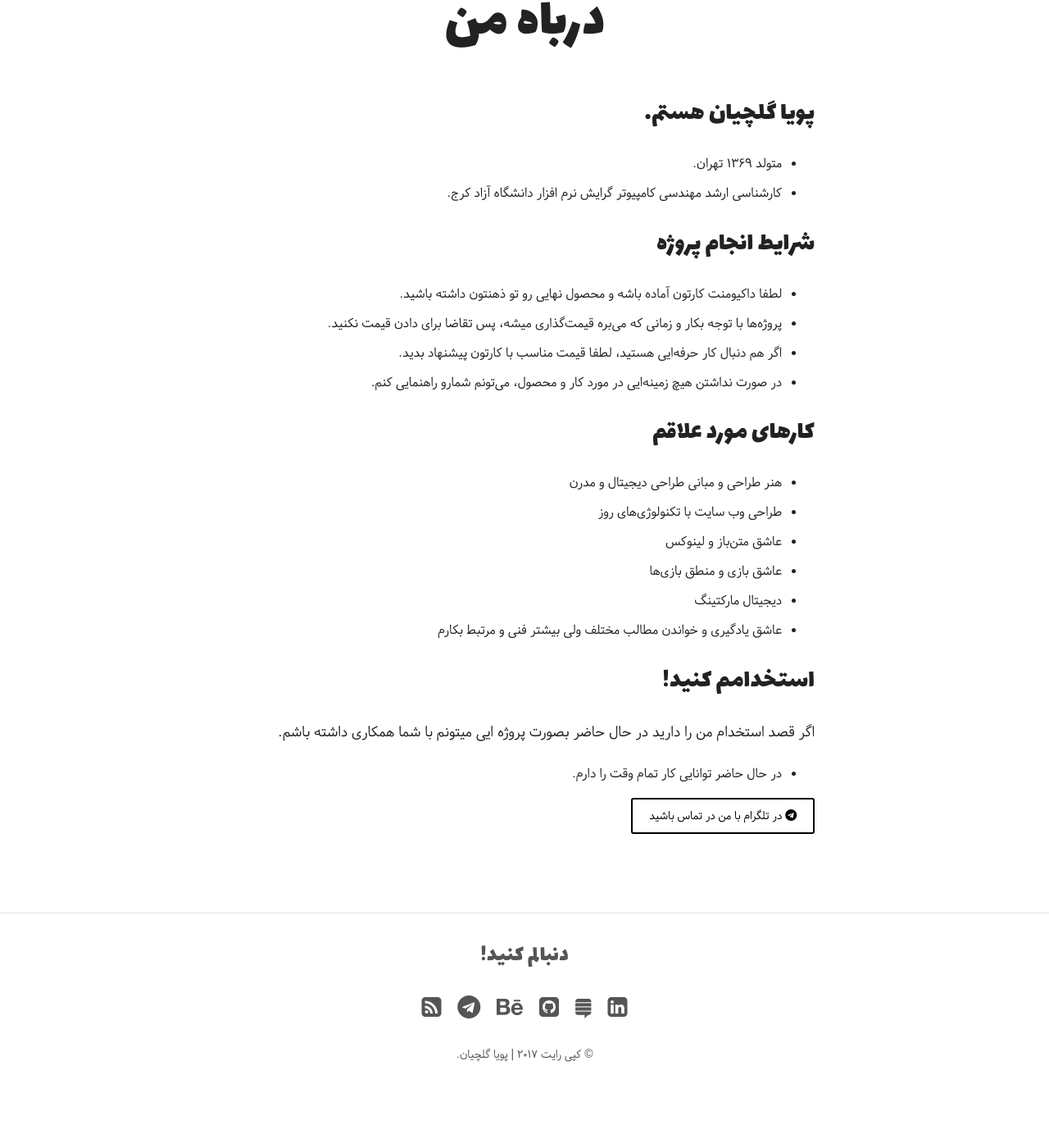
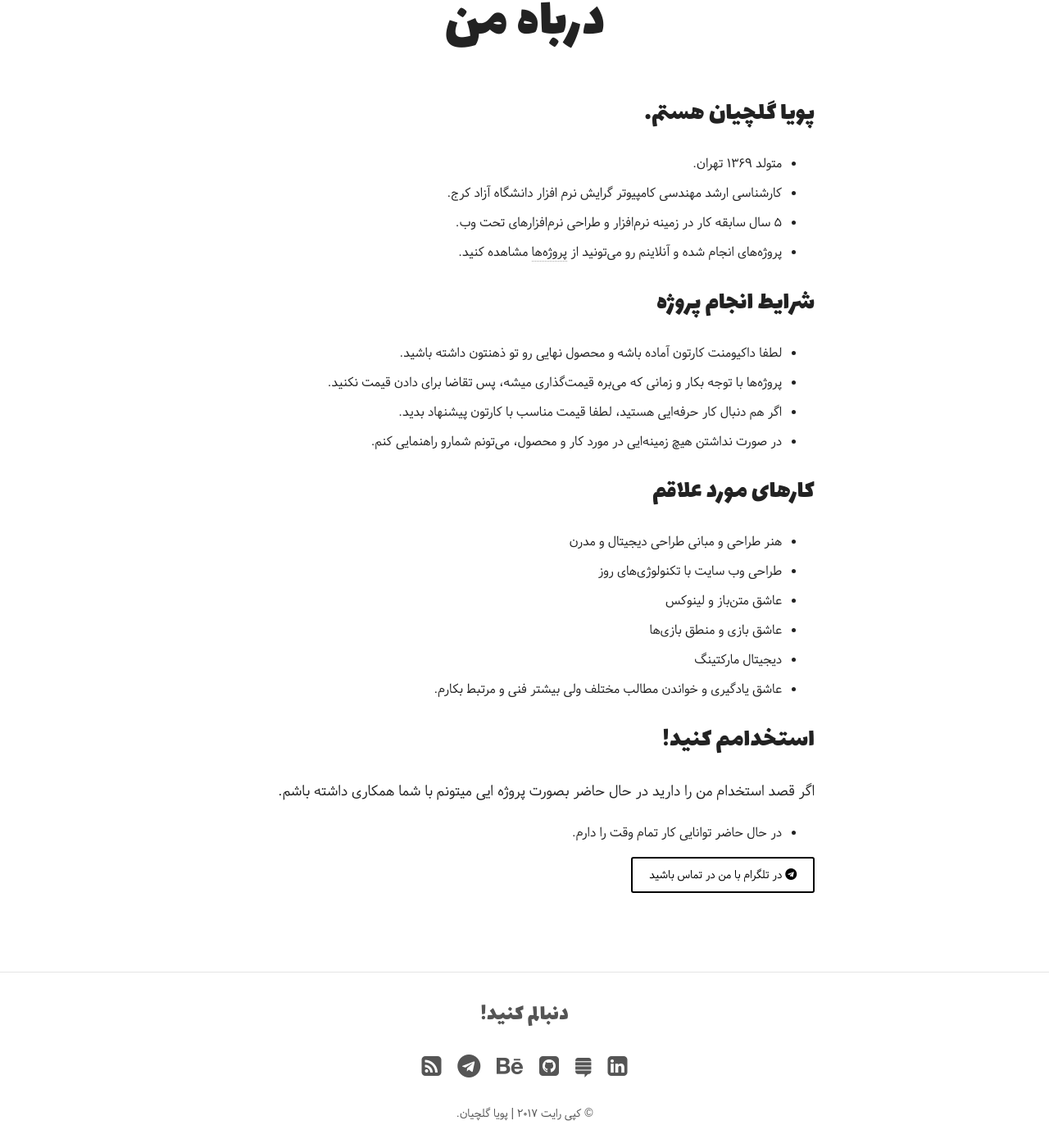
Before and after one commit to pooya-golchian/farsi, a Jekyll site: the page built from about/index.md, in a window 1280 px wide and 1400 px high, scrolled down 833 px. Shown: the whole window at 82% size. Built offline with Jekyll 4.4.1, drawn with Linux system fonts in a browser that asks for light colours; nearby versions of some CDN libraries; before the commit the page ends 2197 px from its top, so only the background shows below that.

Commit message:
update about

```diff
--- a/about/index.md
+++ b/about/index.md
@@ -12,6 +12,8 @@ image:
 
 * متولد ۱۳۶۹ تهران.
 * کارشناسی ارشد مهندسی کامپیوتر گرایش نرم افزار دانشگاه آزاد کرج.
+*  ۵ سال سابقه کار در زمینه نرم‌افزار و طراحی نرم‌افزارهای تحت وب.
+* پروژه‌های انجام شده و آنلاینم رو می‌تونید از [پروژه‌ها]({{ site.url }}/projects) مشاهده کنید.
 
 ## شرایط انجام پروژه
 
@@ -26,7 +28,7 @@ image:
 * عاشق متن‌باز و لینوکس
 * عاشق بازی و منطق بازی‌ها
 * دیجیتال مارکتینگ
-* عاشق یادگیری و خواندن مطالب مختلف ولی بیشتر فنی و مرتبط بکارم
+* عاشق یادگیری و خواندن مطالب مختلف ولی بیشتر فنی و مرتبط بکارم.
 
 ## استخدامم کنید!
 اگر قصد استخدام من را دارید در حال حاضر بصورت پروژه ایی میتونم با شما همکاری داشته باشم.
```
